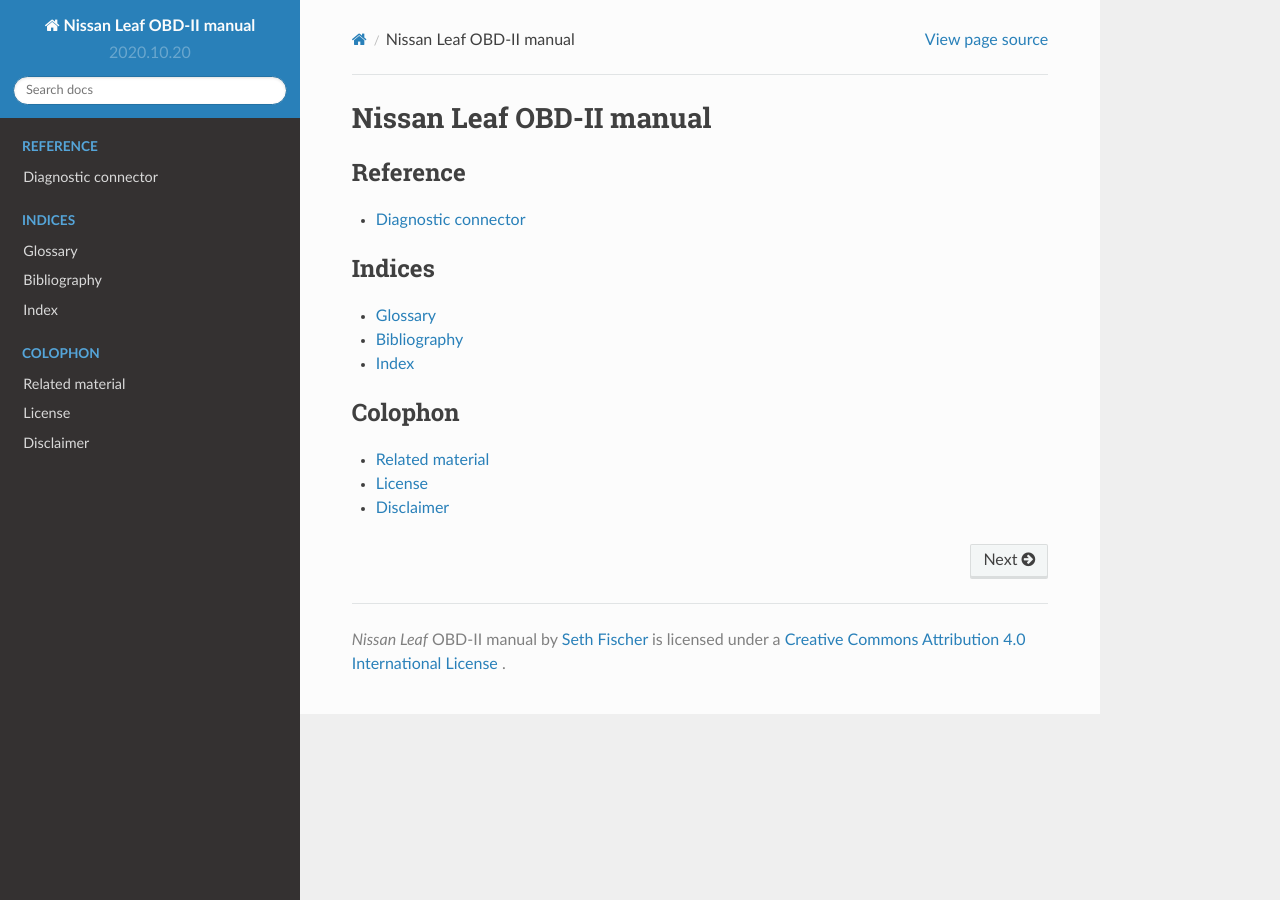
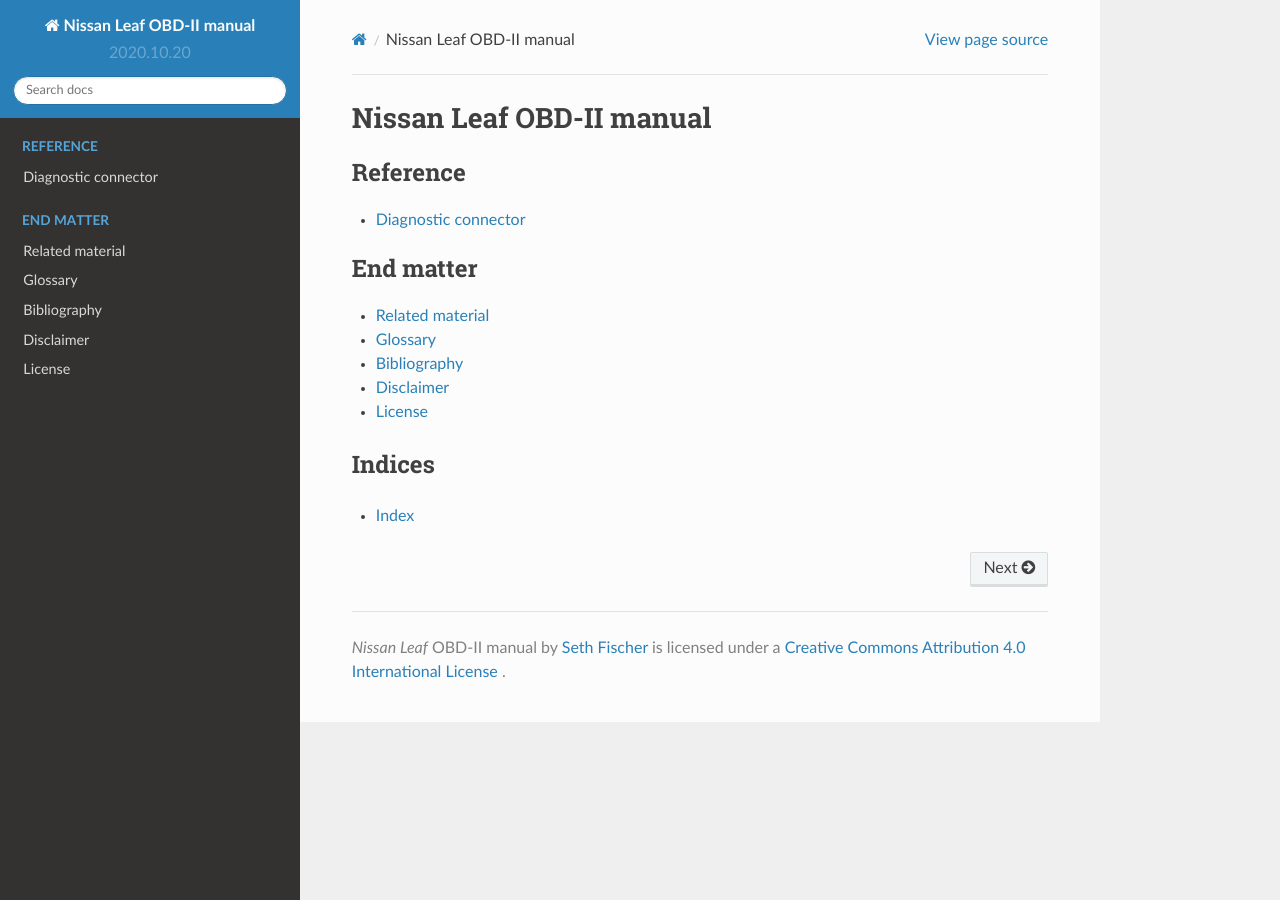
Before and after one commit to sethfischer/nissan-leaf-obd-manual, a Sphinx documentation site: the page built from source/index.rst, in a window 1280 px wide. Built offline with Sphinx 7.4.7 and the Read the Docs theme 2.0.0, drawn with Linux system fonts in a browser that asks for light colours.

Commit message:
Reorganise end matter

```diff
--- a/source/genindex.rst
+++ /dev/null
@@ -1,6 +0,0 @@
-.. This file contains only a section heading. The resulting genindex.html is
-    over written by content generated by Sphinx.
-
-=====
-Index
-=====
--- a/source/index.rst
+++ b/source/index.rst
@@ -9,17 +9,17 @@
     diagnostic-connector
 
 .. toctree::
-    :caption: Indices
-    :maxdepth: 1
-
-    glossary
-    z-bibliography
-    genindex
-
-.. toctree::
-    :caption: Colophon
+    :caption: End matter
     :maxdepth: 1
 
     related
+    glossary
+    z-bibliography
+    disclaimer
     license
-    disclaimer
+
+
+Indices
+-------
+
+* :ref:`genindex`
```
